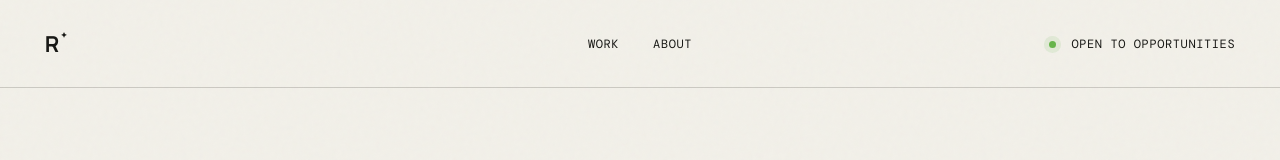
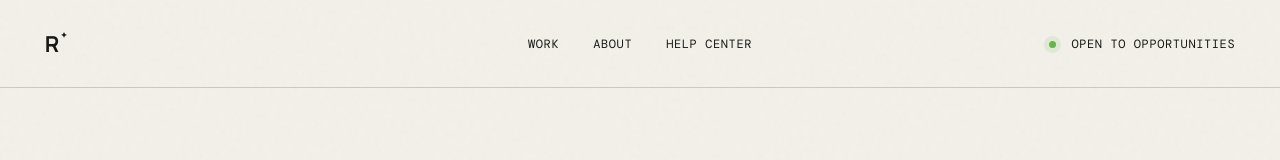
Before and after one commit to maoruichen0612-ui/Portfolio-Website, a plain HTML site: page index.html in a window 1280 px wide. Shown: the top 160 px of the page. Drawn offline with nearby package versions, Linux system fonts and the light colour scheme; a web font is replaced by a local one.

Commit message:
Add Help Center to main navigation

```diff
--- a/index.html
+++ b/index.html
@@ -17,6 +17,7 @@
       <nav aria-label="Primary navigation">
         <a href="#work">Work</a>
         <a href="#about">About</a>
+        <a href="https://help.konesmp.uk" target="_blank" rel="noopener noreferrer">Help Center</a>
       </nav>
       <a class="availability" href="#contact"><i></i> Open to opportunities</a>
     </header>
```
